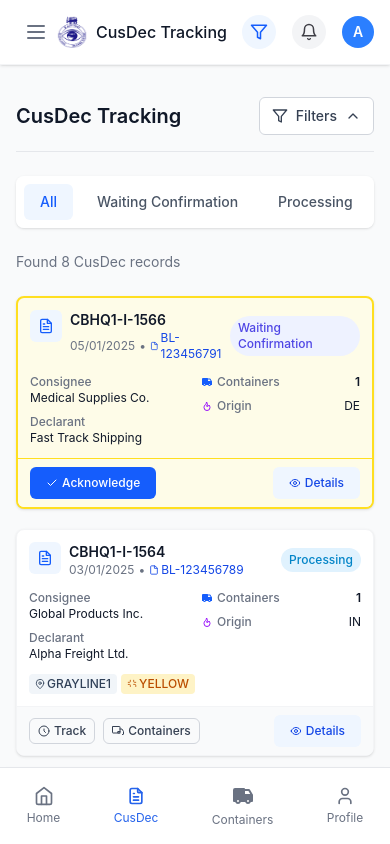
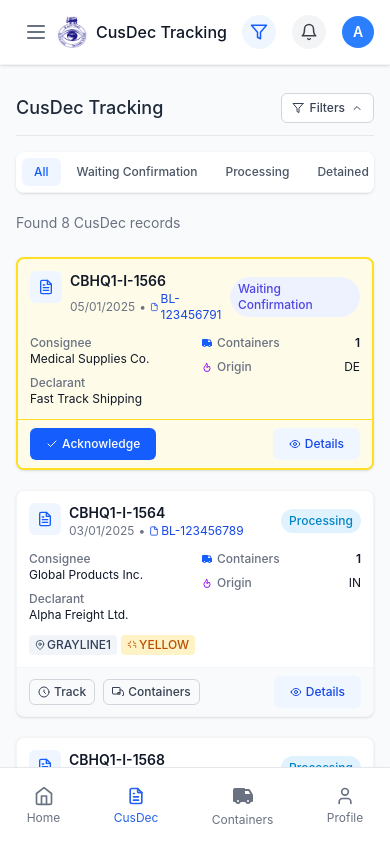
Before and after one commit to sankhaKarunasekara/cargo-tracking-app, a Nuxt app: page /CusDecTracking in a window 390 px wide. Built offline with nearby package versions, Linux system fonts and the light colour scheme.

Commit message:
Refactor ContainerTracking and CusDecTracking components to enhance layout and styling. Adjust header sizes, button padding, and filter display for improved readability and user experience. Update SVG icons for better visual consistency and responsiveness across mobile and desktop views.

```diff
--- a/pages/ContainerTracking.vue
+++ b/pages/ContainerTracking.vue
@@ -314,36 +314,36 @@ onUnmounted(() => {
   <div class="min-h-screen pb-16 bg-gray-50">
     <div class="container px-4 py-4 mx-auto sm:px-6 lg:px-8">
       <!-- Page Header -->
-      <header class="flex items-center justify-between py-4 mb-6 border-b border-gray-200 sm:py-6">
-        <h1 class="text-xl font-semibold text-gray-900 sm:text-2xl">Container Tracking</h1>
+      <header class="flex items-center justify-between py-3 mb-4 border-b border-gray-200 sm:py-4">
+        <h1 class="text-lg font-medium text-gray-800 sm:text-xl">Container Tracking</h1>
 
         <div>
           <button
             @click="toggleFilters"
             :class="[
-              'flex items-center px-3 py-2 text-sm font-medium transition-colors border rounded-md focus:outline-none focus:ring-2 focus:ring-offset-2 focus:ring-blue-500',
+              'flex items-center px-2.5 py-1.5 text-xs font-medium transition-colors border rounded-md focus:outline-none focus:ring-2 focus:ring-offset-1 focus:ring-blue-500',
               hasActiveFilters ? 'bg-blue-50 text-blue-700 border-blue-300 hover:bg-blue-100' : 'bg-white text-gray-700 border-gray-300 hover:bg-gray-50'
             ]"
           >
-            <svg xmlns="http://www.w3.org/2000/svg" width="16" height="16" viewBox="0 0 24 24" fill="none" stroke="currentColor" stroke-width="2" stroke-linecap="round" stroke-linejoin="round" class="mr-2">
+            <svg xmlns="http://www.w3.org/2000/svg" width="12" height="12" viewBox="0 0 24 24" fill="none" stroke="currentColor" stroke-width="2" stroke-linecap="round" stroke-linejoin="round" class="mr-1.5">
               <polygon points="22 3 2 3 10 12.46 10 19 14 21 14 12.46 22 3"></polygon>
             </svg>
             <span>Filters</span>
             <!-- Filter applied badge -->
-            <span v-if="hasCusdecFilter" class="flex items-center justify-center w-5 h-5 ml-2 text-xs font-medium text-white bg-blue-600 rounded-full">
+            <span v-if="hasCusdecFilter" class="flex items-center justify-center w-4 h-4 ml-1.5 text-xs font-medium text-white bg-blue-600 rounded-full">
               1
             </span>
             <svg
               xmlns="http://www.w3.org/2000/svg"
-              width="16"
-              height="16"
+              width="12"
+              height="12"
               viewBox="0 0 24 24"
               fill="none"
               stroke="currentColor"
               stroke-width="2"
               stroke-linecap="round"
               stroke-linejoin="round"
-              class="ml-2 transition-transform"
+              class="ml-1.5 transition-transform"
               :class="{ 'rotate-0': showFilters, 'rotate-180': !showFilters }"
             >
               <polyline points="6 9 12 15 18 9"></polyline>
@@ -353,11 +353,11 @@ onUnmounted(() => {
       </header>
 
       <!-- Active Filters Display (when filters are applied but not expanded) -->
-      <div v-if="hasCusdecFilter && !showFilters" class="flex p-3 mb-4 space-x-2 bg-white rounded-lg shadow-sm">
+      <div v-if="hasCusdecFilter && !showFilters" class="flex p-2 mb-4 space-x-2 bg-white rounded-lg shadow-sm">
         <div class="flex items-center">
-          <span class="text-sm font-medium text-gray-700">Filtered by:</span>
+          <span class="text-xs font-medium text-gray-700">Filtered by:</span>
         </div>
-        <div class="flex items-center px-3 py-1 text-sm border border-blue-100 rounded-full bg-blue-50">
+        <div class="flex items-center px-2 py-0.5 text-xs border border-blue-100 rounded-full bg-blue-50">
           <span class="font-medium text-blue-800">CusDec: {{ filters.find(f => f.id === 'cusdec')?.value }}</span>
           <button
             @click="() => {
@@ -365,9 +365,9 @@ onUnmounted(() => {
               if (cusdecFilter) cusdecFilter.value = '';
               if (route.query.cusdec) router.replace({ query: { ...route.query, cusdec: undefined } })
             }"
-            class="ml-1.5 text-blue-600 hover:text-blue-800"
+            class="ml-1 text-blue-600 hover:text-blue-800"
           >
-            <svg xmlns="http://www.w3.org/2000/svg" width="16" height="16" viewBox="0 0 24 24" fill="none" stroke="currentColor" stroke-width="2" stroke-linecap="round" stroke-linejoin="round">
+            <svg xmlns="http://www.w3.org/2000/svg" width="12" height="12" viewBox="0 0 24 24" fill="none" stroke="currentColor" stroke-width="2" stroke-linecap="round" stroke-linejoin="round">
               <line x1="18" y1="6" x2="6" y2="18"></line>
               <line x1="6" y1="6" x2="18" y2="18"></line>
             </svg>
@@ -376,14 +376,14 @@ onUnmounted(() => {
       </div>
 
       <!-- Status Tabs -->
-      <div class="p-2 mb-6 overflow-x-auto bg-white rounded-lg shadow-sm">
-        <div class="flex space-x-2">
+      <div class="mb-5 overflow-x-auto bg-white rounded-lg shadow-sm">
+        <div class="flex p-1.5 space-x-1 border-b border-gray-100">
           <button
             v-for="tab in statusTabs"
             :key="tab.id"
             @click="setActiveStatus(tab.id)"
             :class="[
-              'px-4 py-2 text-sm font-medium rounded-md transition-colors whitespace-nowrap',
+              'px-3 py-1.5 text-xs font-medium rounded-md transition-colors whitespace-nowrap',
               tab.active
                 ? 'bg-blue-50 text-blue-600'
                 : 'text-gray-600 hover:bg-gray-50'
--- a/pages/CusDecTracking.vue
+++ b/pages/CusDecTracking.vue
@@ -298,29 +298,29 @@ const formatDate = (dateString: string) => formatCusDecDate(dateString);
   <div class="min-h-screen pb-16 bg-gray-50">
     <div class="container px-4 py-4 mx-auto sm:px-6 lg:px-8">
       <!-- Page Header -->
-      <header class="flex items-center justify-between py-4 mb-6 border-b border-gray-200 sm:py-6">
-        <h1 class="text-xl font-semibold text-gray-900 sm:text-2xl">CusDec Tracking</h1>
+      <header class="flex items-center justify-between py-3 mb-4 border-b border-gray-200 sm:py-4">
+        <h1 class="text-lg font-medium text-gray-800 sm:text-xl">CusDec Tracking</h1>
 
         <div>
           <button
             @click="toggleSidebar"
-            class="flex items-center px-3 py-2 text-sm font-medium text-gray-700 transition-colors bg-white border border-gray-300 rounded-md hover:bg-gray-50 focus:outline-none focus:ring-2 focus:ring-offset-2 focus:ring-blue-500"
+            class="flex items-center px-2.5 py-1.5 text-xs font-medium text-gray-700 transition-colors bg-white border border-gray-300 rounded-md hover:bg-gray-50 focus:outline-none focus:ring-2 focus:ring-offset-1 focus:ring-blue-500"
           >
-            <svg xmlns="http://www.w3.org/2000/svg" width="16" height="16" viewBox="0 0 24 24" fill="none" stroke="currentColor" stroke-width="2" stroke-linecap="round" stroke-linejoin="round" class="mr-2">
+            <svg xmlns="http://www.w3.org/2000/svg" width="12" height="12" viewBox="0 0 24 24" fill="none" stroke="currentColor" stroke-width="2" stroke-linecap="round" stroke-linejoin="round" class="mr-1.5">
               <polygon points="22 3 2 3 10 12.46 10 19 14 21 14 12.46 22 3"></polygon>
             </svg>
             <span>Filters</span>
             <svg
               xmlns="http://www.w3.org/2000/svg"
-              width="16"
-              height="16"
+              width="12"
+              height="12"
               viewBox="0 0 24 24"
               fill="none"
               stroke="currentColor"
               stroke-width="2"
               stroke-linecap="round"
               stroke-linejoin="round"
-              class="ml-2 transition-transform"
+              class="ml-1.5 transition-transform"
               :class="{ 'rotate-0': isMobile ? showSidebar : showFilters, 'rotate-180': isMobile ? !showSidebar : !showFilters }"
             >
               <polyline points="6 9 12 15 18 9"></polyline>
@@ -330,14 +330,14 @@ const formatDate = (dateString: string) => formatCusDecDate(dateString);
       </header>
 
       <!-- Status Tabs -->
-      <div class="p-2 mb-6 overflow-x-auto bg-white rounded-lg shadow-sm">
-        <div class="flex space-x-2">
+      <div class="mb-5 overflow-x-auto bg-white rounded-lg shadow-sm">
+        <div class="flex p-1.5 space-x-1 border-b border-gray-100">
           <button
             v-for="tab in statusTabs"
             :key="tab.id"
             @click="setActiveStatus(tab.id)"
             :class="[
-              'px-4 py-2 text-sm font-medium rounded-md transition-colors whitespace-nowrap',
+              'px-3 py-1.5 text-xs font-medium rounded-md transition-colors whitespace-nowrap',
               tab.active
                 ? 'bg-blue-50 text-blue-600'
                 : 'text-gray-600 hover:bg-gray-50'
```
